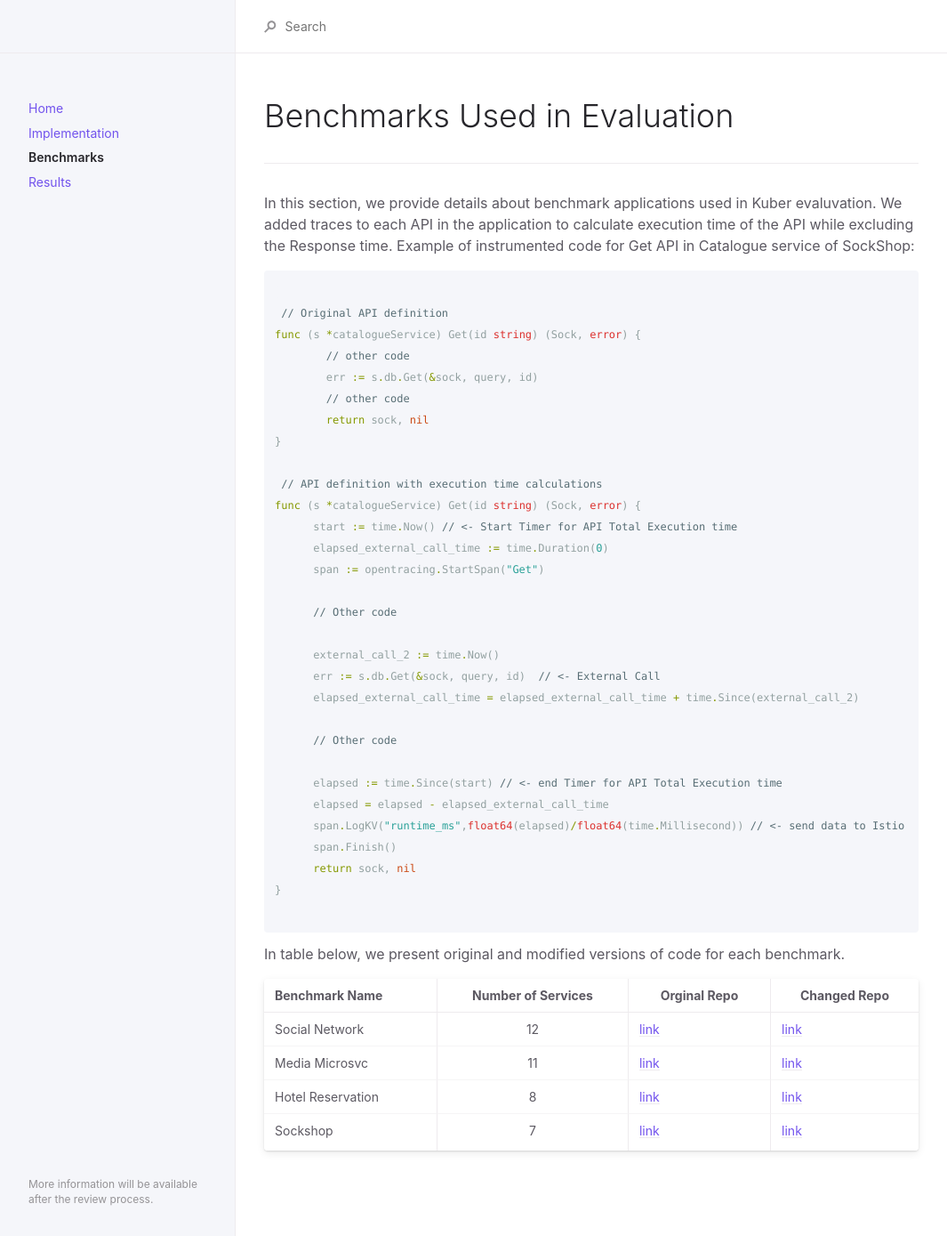
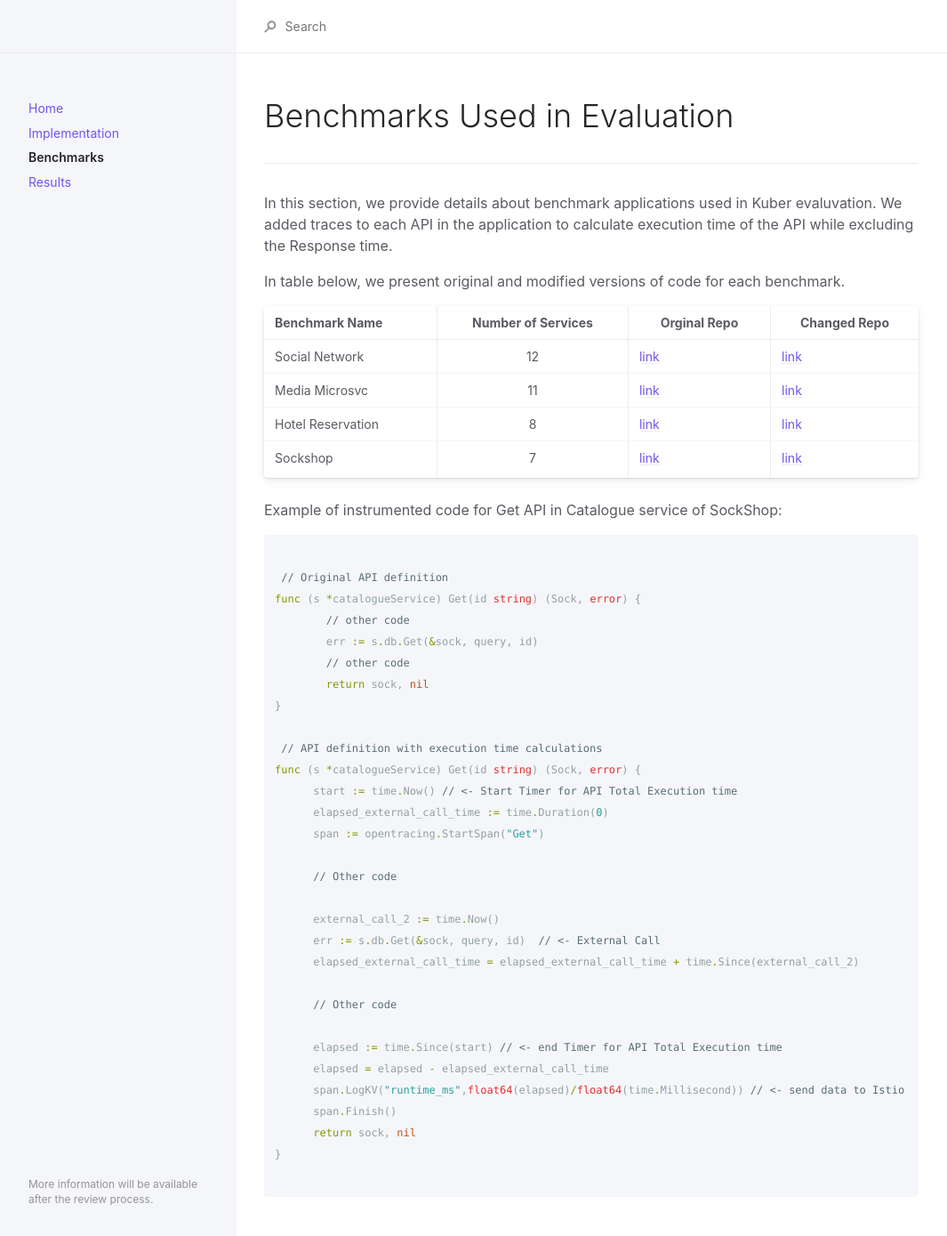
Before and after one commit to kubercostoptimizer/kubercostoptimizer.github.io, a Jekyll site: the page built from docs/benchmarks.md, in a window 1280 px wide. Shown: the whole page at 89% size, without its empty margins (107-1172 px from the left). Built offline with Jekyll 4.4.1, drawn with Linux system fonts in a browser that asks for light colours; part of the change alters nothing that is shown.

````diff
--- a/docs/benchmarks.md
+++ b/docs/benchmarks.md
@@ -11,6 +11,17 @@ permalink: /docs/benchmarks
 
 In this section, we provide details about benchmark applications used in Kuber evaluvation.
 We added traces to each API in the application to calculate execution time of the API while excluding the Response time.
+
+In table below, we present original and modified versions of code for each benchmark.
+
+|Benchmark Name|Number of Services| Orginal Repo | Changed Repo|
+|:-------------------------------|:------------------:|
+|Social Network|12|[link](https://github.com/delimitrou/DeathStarBench/tree/master/hotelReservation)|[link](https://github.com/kubercostoptimizer/Kuber/tree/master/code/apps/social-network/code)
+|Media Microsvc|11|[link](https://github.com/delimitrou/DeathStarBench/tree/master/mediaMicroservices)|[link](https://github.com/kubercostoptimizer/Kuber/tree/master/code/apps/media-microsvc/code)
+|Hotel Reservation|8|[link](https://github.com/delimitrou/DeathStarBench/tree/master/hotelReservation)|[link](https://github.com/kubercostoptimizer/Kuber/tree/master/code/apps/hotel-reservation/code)
+|Sockshop|7|[link](https://github.com/microservices-demo)|[link](https://github.com/kubercostoptimizer/Kuber/tree/master/code/apps/sock-shop/code)
+
+
 Example of instrumented code for Get API in Catalogue service of SockShop:
 ``` go
 
@@ -44,11 +55,3 @@ func (s *catalogueService) Get(id string) (Sock, error) {
 }
 
 ```
-In table below, we present original and modified versions of code for each benchmark.
-
-|Benchmark Name|Number of Services| Orginal Repo | Changed Repo|
-|:-------------------------------|:------------------:|
-|Social Network|12|[link](https://github.com/delimitrou/DeathStarBench/tree/master/hotelReservation)|[link](https://github.com/kubercostoptimizer/Kuber/tree/master/code/apps/social-network/code)
-|Media Microsvc|11|[link](https://github.com/delimitrou/DeathStarBench/tree/master/mediaMicroservices)|[link](https://github.com/kubercostoptimizer/Kuber/tree/master/code/apps/media-microsvc/code)
-|Hotel Reservation|8|[link](https://github.com/delimitrou/DeathStarBench/tree/master/hotelReservation)|[link](https://github.com/kubercostoptimizer/Kuber/tree/master/code/apps/hotel-reservation/code)
-|Sockshop|7|[link](https://github.com/microservices-demo)|[link](https://github.com/kubercostoptimizer/Kuber/tree/master/code/apps/sock-shop/code)
````
